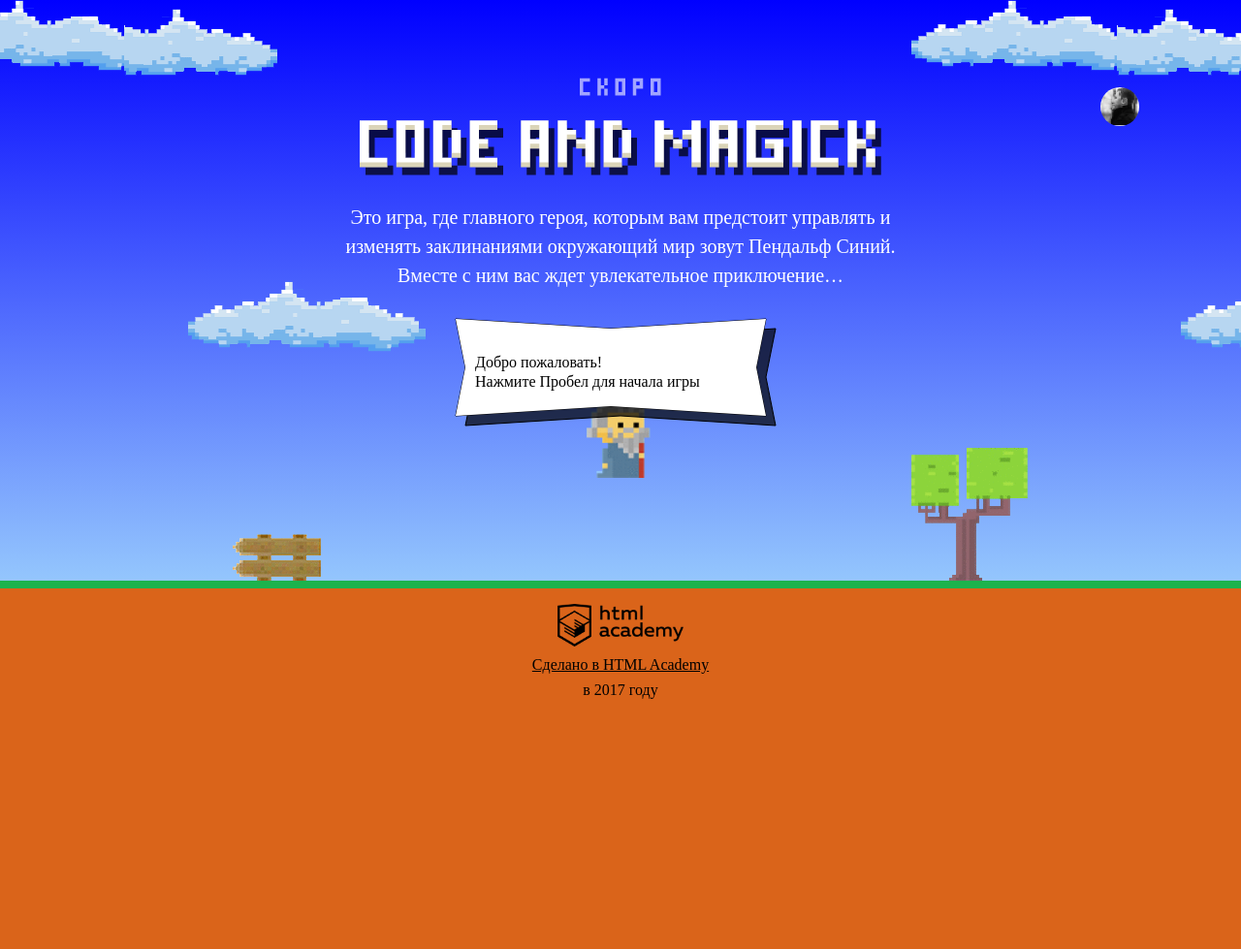
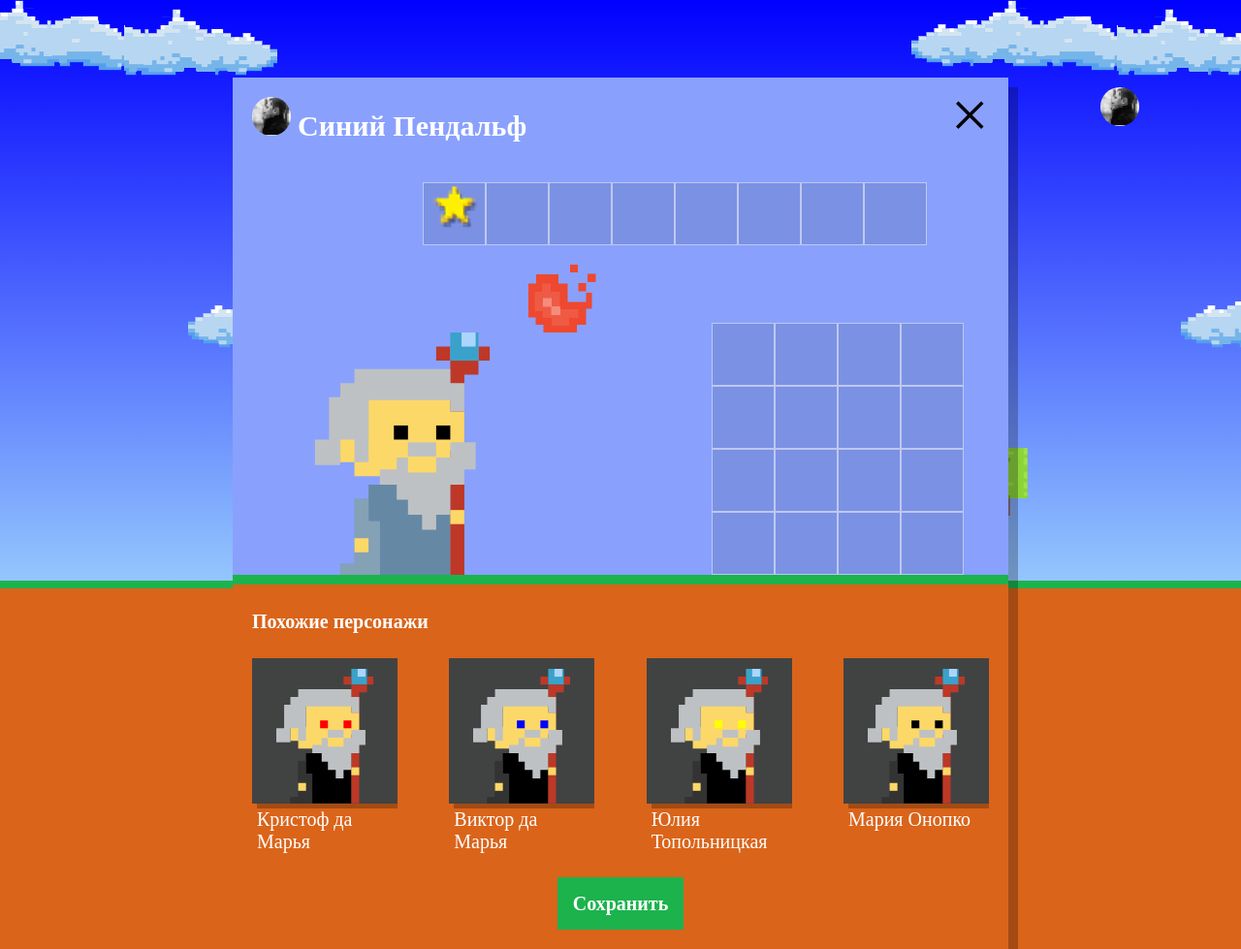
Before and after one commit to bazavei/861641-code-and-magick-18, a website: page index.html in a window 1280 px wide. Shown: the whole page at 97% size. Before the commit the page ends 800 px from the top, so only its background shows below. Drawn offline with Linux system fonts and the light colour scheme; a web font is replaced by a local one.

Commit message:
Генерирует случайных волшебников

```diff
--- a/index.html
+++ b/index.html
@@ -199,6 +199,7 @@
   }
 </script>
 <script src="js/stat.js"></script>
+<script src="js/setup.js"></script>
 <script src="js/game.js"></script>
 
 </body>
--- /dev/null
+++ b/js/setup.js
@@ -0,0 +1,84 @@
+'use strict';
+
+var userDialog = document.querySelector('.setup');
+userDialog.classList.remove('hidden');
+document.querySelector('.setup-similar').classList.remove('hidden');
+
+var NAMES = [
+  'Иван',
+  'Хуан Себастьян',
+  'Мария',
+  'Кристоф',
+  'Виктор',
+  'Юлия',
+  'Люпита',
+  'Вашингтон'];
+
+var SURNAMES = [
+  'да Марья',
+  'Верон',
+  'Мирабелла',
+  'Вальц',
+  'Онопко',
+  'Топольницкая',
+  'Нионго',
+  'Ирвинг'
+];
+
+var COATS_COLOR = [
+  'rgb (101, 137, 164)',
+  'rgb (241, 43, 107)',
+  'rgb (146, 100, 161)',
+  'rgb (56, 159, 117)',
+  'rgb (215, 210, 55)',
+  'rgb (0, 0, 0)'
+];
+
+var EYAES_COLOR = [
+  'black',
+  'red',
+  'blue',
+  'yellow',
+  'green'
+];
+
+var COUNT = 4;
+
+var getRandomValue = function (arr) {
+  var rand = Math.floor(Math.random() * arr.length);
+  return arr[rand];
+};
+
+var wizards = [];
+for (var i = 0; i < COUNT; i++) {
+  wizards.push(
+      {
+        name: getRandomValue(NAMES) + ' ' + getRandomValue(SURNAMES),
+        coatColor: getRandomValue(COATS_COLOR),
+        eyesColor: getRandomValue(EYAES_COLOR)
+      }
+  );
+}
+
+var similarListElement = document.querySelector('.setup-similar-list');
+var similarWizardTemplate = document.querySelector('#similar-wizard-template')
+    .content
+    .querySelector('.setup-similar-item');
+
+var renderWizard = function (wizard) {
+  var wizardElement = similarWizardTemplate.cloneNode(true);
+
+  wizardElement.querySelector('.setup-similar-label').textContent = wizard.name;
+  wizardElement.querySelector('.wizard-coat').style.fill = wizard.coatColor;
+  wizardElement.querySelector('.wizard-eyes').style.fill = wizard.eyesColor;
+
+  return wizardElement;
+};
+
+var fragment = document.createDocumentFragment();
+for (var j = 0; j < wizards.length; j++) {
+  fragment.appendChild(renderWizard(wizards[j]));
+}
+similarListElement.appendChild(fragment);
+
+userDialog.querySelector('.setup-similar').classList.remove('hidden');
```
